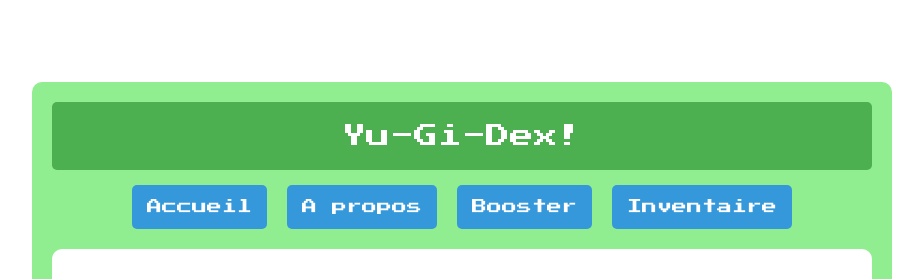
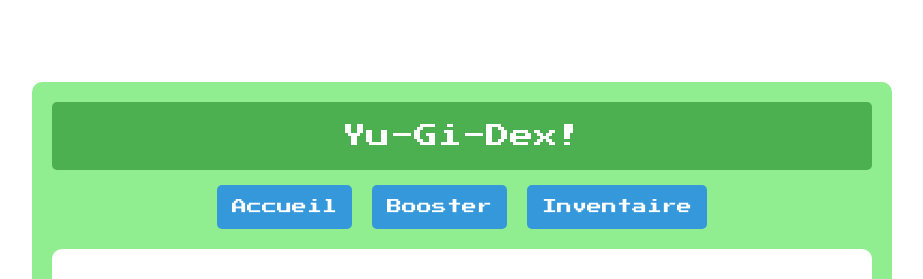
Before and after one commit to ynov-2024-b3a/projets-front-yugidex, a Vue app in the folder Yugidex/: page / in a window 1280 px wide. Shown: the top 279 px of the page, without its empty margins (178-1101 px from the left). Built offline with nearby package versions, Linux system fonts and the light colour scheme; no server answers.

Commit message:
delete 'A propos' button

```diff
--- a/Yugidex/src/App.vue
+++ b/Yugidex/src/App.vue
@@ -8,7 +8,6 @@
 
         <nav class="pokedex-nav">
           <router-link to="/" class="nav-link">Accueil</router-link>
-          <router-link to="/about" class="nav-link">A propos</router-link>
           <router-link to="/Booster" class="nav-link">Booster</router-link>
           <router-link to="/Inventaire" class="nav-link">Inventaire</router-link>
         </nav>
```
